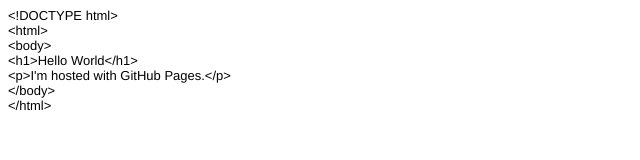
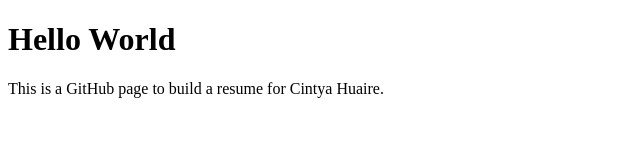
Before and after one commit to blanedi/resume, a plain HTML site: page index.html in a window 1280 px wide. Shown: the whole page, without its empty margins (0-640 px from the left). Drawn offline with Linux system fonts and the light colour scheme.

Commit message:
Update index.html

```diff
--- a/index.html
+++ b/index.html
@@ -1,22 +1,7 @@
-<!DOCTYPE html PUBLIC "-//W3C//DTD HTML 4.01//EN" "http://www.w3.org/TR/html4/strict.dtd">
+<!DOCTYPE html>
 <html>
-<head>
-  <meta http-equiv="Content-Type" content="text/html; charset=utf-8">
-  <meta http-equiv="Content-Style-Type" content="text/css">
-  <title></title>
-  <meta name="Generator" content="Cocoa HTML Writer">
-  <meta name="CocoaVersion" content="2299.7">
-  <style type="text/css">
-    p.p1 {margin: 0.0px 0.0px 0.0px 0.0px; font: 13.0px 'Helvetica Neue'}
-  </style>
-</head>
 <body>
-<p class="p1">&lt;!DOCTYPE html&gt;</p>
-<p class="p1">&lt;html&gt;</p>
-<p class="p1">&lt;body&gt;</p>
-<p class="p1">&lt;h1&gt;Hello World&lt;/h1&gt;</p>
-<p class="p1">&lt;p&gt;I'm hosted with GitHub Pages.&lt;/p&gt;</p>
-<p class="p1">&lt;/body&gt;</p>
-<p class="p1">&lt;/html&gt;</p>
+<h1>Hello World</h1>
+<p>This is a GitHub page to build a resume for Cintya Huaire.</p>
 </body>
 </html>
```
